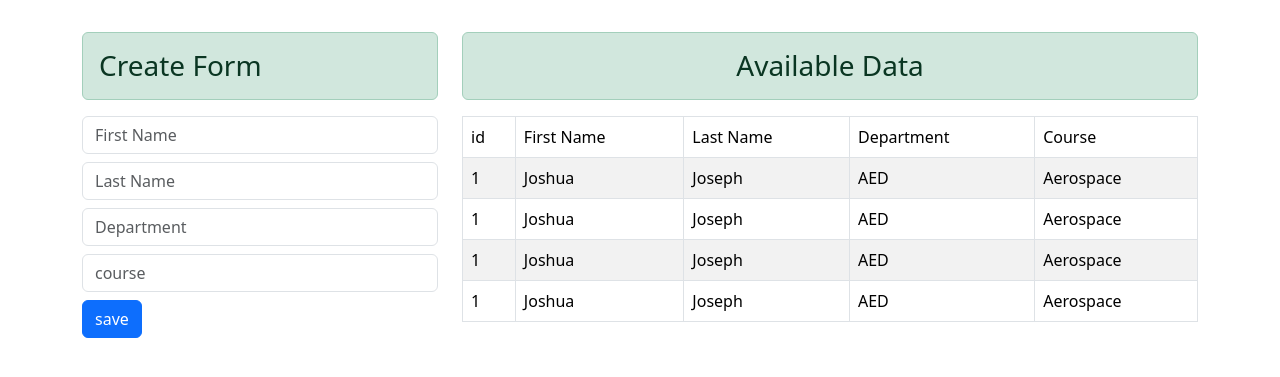
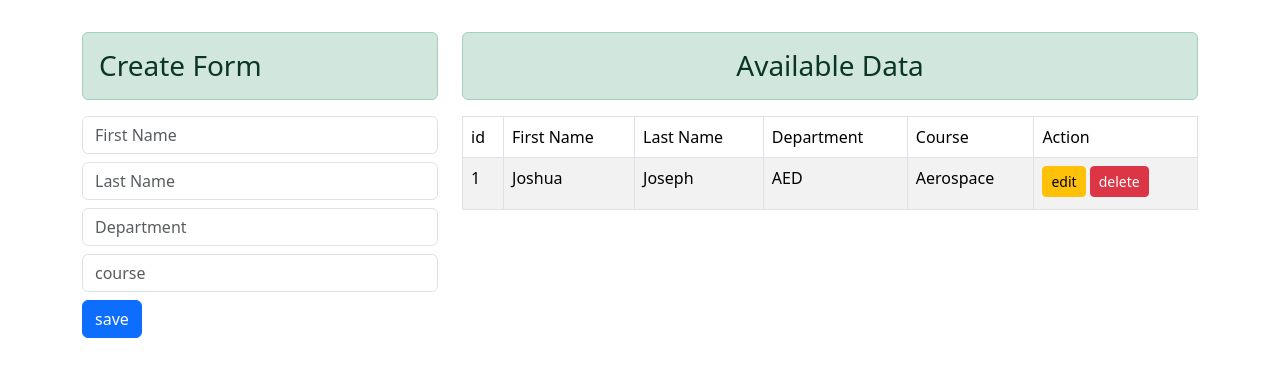
Before and after one commit to izzyjosh/AJAX-Django-Crud-App, a Django app: page / in a window 1280 px wide. Shown: the part 88-465 px from the top of the page. Run offline with Django 3.2, Linux system fonts and the light colour scheme.

Commit message:
completed the create person form

```diff
--- a/main/views.py
+++ b/main/views.py
@@ -3,7 +3,6 @@ from .forms import PersonInfoForm
 from django.http import JsonResponse
 from django.views.decorators.csrf import csrf_exempt
 from .models import PersonInfo
-
 
 @csrf_exempt
 def create(request):
@@ -11,10 +10,11 @@ def create(request):
         form = PersonInfoForm(request.POST)
 
         if form.is_valid():
-            first_name = request.POST["first_name"]
-            last_name = request.POST["last_name"]
-            department = request.POST["department"]
-            course = request.POST["course"]
+            first_name = request.POST.get("first_name")
+            last_name = request.POST.get("last_name")
+            department = request.POST.get("department")
+            course = request.POST.get("course")
+
 
             PersonInfo.objects.create(
                     first_name=first_name,
--- a/templates/crud.html
+++ b/templates/crud.html
@@ -1,4 +1,3 @@
-{% load static %}
 <!DOCTYPE html>
 <html lang="en">
 <head>
@@ -7,31 +6,6 @@
   <meta http-equiv="X-UA-Compatible" content="ie=edge">
   <title>Document</title>
    <link href="https://cdn.jsdelivr.net/npm/bootstrap@5.3.2/dist/css/bootstrap.min.css" rel="stylesheet" integrity="sha384-T3c6CoIi6uLrA9TneNEoa7RxnatzjcDSCmG1MXxSR1GAsXEV/Dwwykc2MPK8M2HN" crossorigin="anonymous">
-<script src="https://ajax.googleapis.com/ajax/libs/jquery/3.5.1/jquery.min.js">
-</script>
-<script>
-	<!-- Post Request -->
-
-function create () {
-        let display = $(".display");
-        let userdata = {
-                first_name: $("input[name='first_name']").val(),
-                last_name: $("input[name='last_name']").val(),
-                department: $("input[name='department']").val(),
-                course: $("input[name='course']").val(),
-        };
-        $.ajax({
-                url : "{% url 'create' %}",
-                method : "POST",
-                data: userdata,
-                success: function (data) {
-			display.html(`${data.status}`);
-			$("form")[0].reset();
-                },
-        }
-        );
-};
-</script>
 </head>
 <body>
   <header>
@@ -43,13 +17,14 @@ function create () {
          <div class="col-12 col-md-4 my-3">
             <h3 class="test-center alert alert-success">Create Form</h3>
 	    <p class="display"></p>
-           <form action="" method="post">
-             {% csrf_token %}
-	     {{ form.first_name }}
-	     {{ form.last_name }}
-	     {{ form.department }}
-	     {{ form.course }}
-             <button class="btn btn-primary" onclick="create()">save</button>
+           <form action="" method="post" id="create-form">
+		   {% csrf_token %}
+		   {{ form.first_name }}
+		   {{ form.last_name }}
+		   {{ form.department }}
+		   {{ form.course }}
+
+             <button class="btn btn-primary">save</button>
            </form>
          </div>
          <div class="col-12 col-md-8 my-3">
@@ -63,36 +38,21 @@ function create () {
                  <td>Last Name</td>
                  <td>Department</td>
                  <td>Course</td>
+                 <td>Action</td>
                </tr>
              </thead>
              <tbody>
+
                <tr>
                  <td>1</td>
                  <td>Joshua</td>
                  <td>Joseph</td>
                  <td>AED</td>
                  <td>Aerospace</td>
-               </tr>
-               <tr>
-                 <td>1</td>
-                 <td>Joshua</td>
-                 <td>Joseph</td>
-                 <td>AED</td>
-                 <td>Aerospace</td>
-               </tr>
-               <tr>
-                 <td>1</td>
-                 <td>Joshua</td>
-                 <td>Joseph</td>
-                 <td>AED</td>
-                 <td>Aerospace</td>
-               </tr>
-               <tr>
-                 <td>1</td>
-                 <td>Joshua</td>
-                 <td>Joseph</td>
-                 <td>AED</td>
-                 <td>Aerospace</td>
+                 <td>
+                   <input type="button" class="btn btn-sm btn-warning mb-1" value="edit">
+                   <input type="button" class="btn btn-sm btn-danger mb-1" value="delete">
+                 </td>
                </tr>
              </tbody>
            </table>
@@ -102,5 +62,30 @@ function create () {
       </div>
     </div>
   </main>
+<script src="https://ajax.googleapis.com/ajax/libs/jquery/3.5.1/jquery.min.js">
+</script>
+<script>
+	$("#create-form").on('submit',function (e) {
+		e.preventDefault();
+		let display = $(".display");
+		let userdata = {
+			first_name: $("input[name='first_name']").val(),
+			last_name: $("input[name='last_name']").val(),
+			department: $("input[name='department']").val(),
+			course: $("input[name='course']").val()
+		};
+
+		$.ajax({
+			url: "{% url 'create' %}",
+			method: "POST",
+			data: userdata,
+			success: function (data) {
+				display.html(`${data.status}`);
+				e.target.reset();
+			},
+		});
+	});
+</script>
+</head>
 </body>
 </html>
```
Also changed, not shown: main/forms.py (+6 -3 lines), 1 other file.
